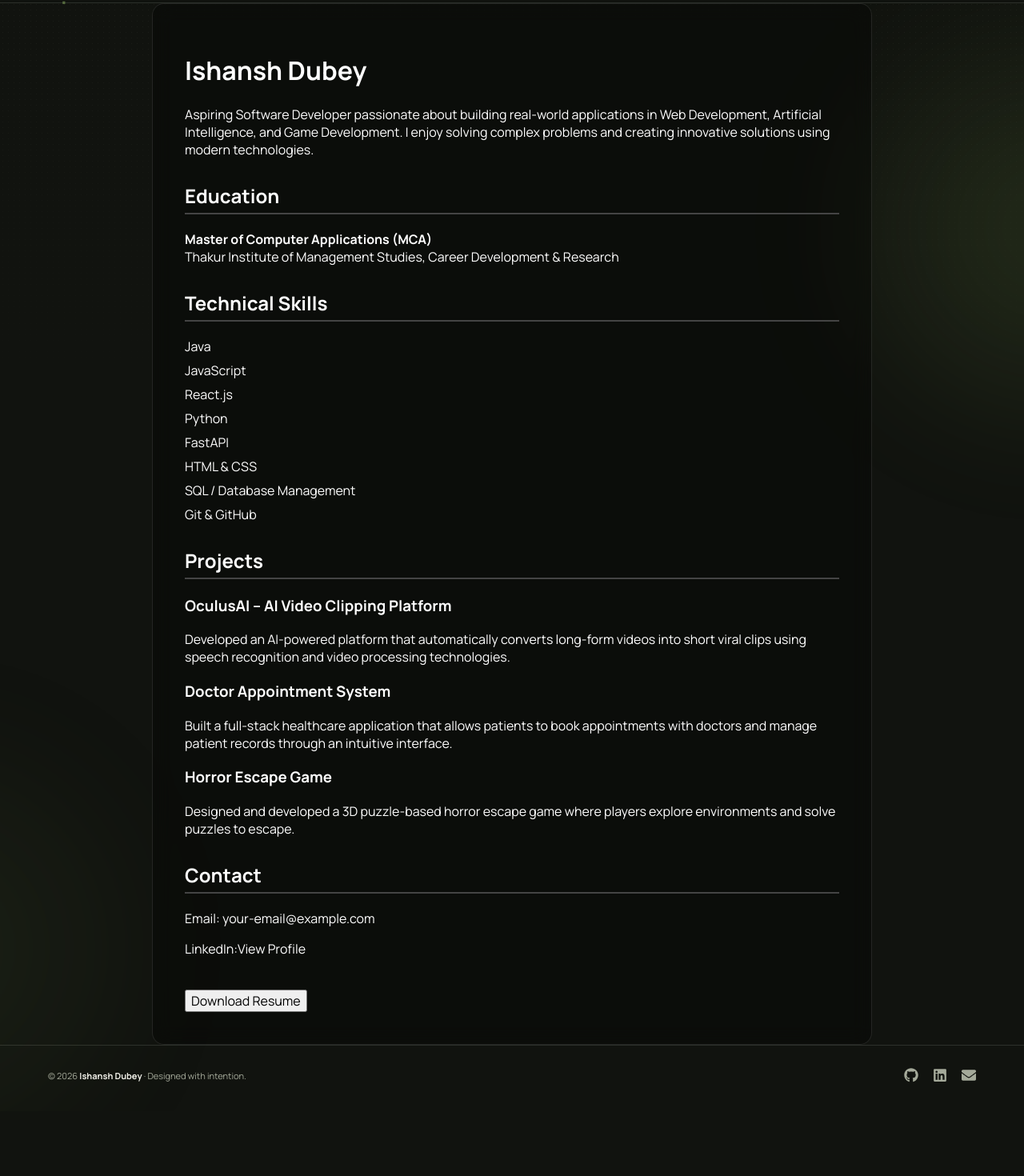
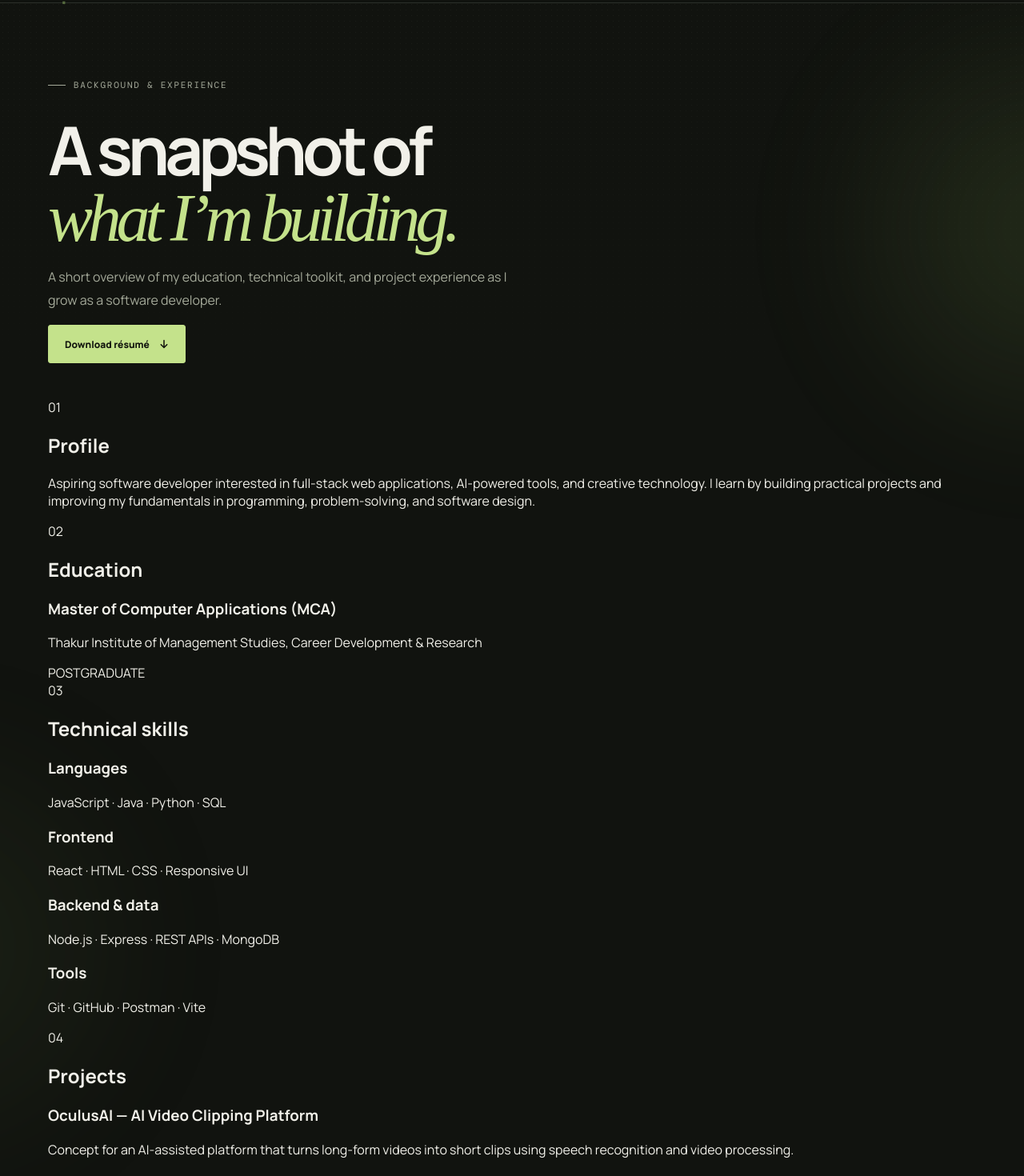
Before and after one commit to ishanshdubey-builds/Portfolio, a React (Vite) app in the folder Frontend/vite-project/: page /resume in a window 1280 px wide. Shown: the part 75-1545 px from the top of the page at 80% size. Before the commit the page ends 1464 px from the top, so only its background shows below. Built offline with nearby package versions, Linux system fonts and the light colour scheme; a web font is replaced by a local one.

Commit message:
Refresh resume page layout and organize skills by category

```diff
--- a/Frontend/vite-project/src/Pages/Resume.jsx
+++ b/Frontend/vite-project/src/Pages/Resume.jsx
@@ -1,111 +1,65 @@
-import React from "react";
+import { Link } from "react-router-dom";
+import { FaArrowDown, FaArrowUpRightFromSquare } from "react-icons/fa6";
 import "./Resume.css";
 
+const skillGroups = [
+  { title: "Languages", items: "JavaScript · Java · Python · SQL" },
+  { title: "Frontend", items: "React · HTML · CSS · Responsive UI" },
+  { title: "Backend & data", items: "Node.js · Express · REST APIs · MongoDB" },
+  { title: "Tools", items: "Git · GitHub · Postman · Vite" },
+];
+
 function Resume() {
+  return (
+    <section className="container resume-page">
+      <div className="page-intro resume-intro">
+        <p className="eyebrow">Background & experience</p>
+        <h1>A snapshot of<br /><span className="serif-accent">what I’m building.</span></h1>
+        <p>A short overview of my education, technical toolkit, and project experience as I grow as a software developer.</p>
+        <a className="button" href="/resume.pdf" download>Download résumé <FaArrowDown /></a>
+      </div>
 
-  return (
-
-    <div className="resume-container">
-
-      <h1>Ishansh Dubey</h1>
-
-      <p>
-        Aspiring Software Developer passionate about building real-world
-        applications in Web Development, Artificial Intelligence, and Game
-        Development. I enjoy solving complex problems and creating innovative
-        solutions using modern technologies.
-      </p>
-
-      {/* Education */}
-      <section className="resume-section">
-
-        <h2>Education</h2>
-
-        <p>
-          <strong>Master of Computer Applications (MCA)</strong><br/>
-          Thakur Institute of Management Studies, Career Development & Research
-        </p>
-
+      <div className="resume-content">
+        <section className="resume-block">
+          <div className="resume-block-label"><span>01</span><h2>Profile</h2></div>
+          <div className="resume-block-body">
+            <p className="resume-summary">Aspiring software developer interested in full-stack web applications, AI-powered tools, and creative technology. I learn by building practical projects and improving my fundamentals in programming, problem-solving, and software design.</p>
+          </div>
         </section>
 
-      {/* Skills */}
-      <section className="resume-section">
-
-        <h2>Technical Skills</h2>
-
-        <ul>
-          <li>Java</li>
-          <li>JavaScript</li>
-          <li>React.js</li>
-          <li>Python</li>
-          <li>FastAPI</li>
-          <li>HTML & CSS</li>
-          <li>SQL / Database Management</li>
-          <li>Git & GitHub</li>
-        </ul>
-
+        <section className="resume-block">
+          <div className="resume-block-label"><span>02</span><h2>Education</h2></div>
+          <div className="resume-block-body">
+            <div className="resume-entry">
+              <div><h3>Master of Computer Applications (MCA)</h3><p>Thakur Institute of Management Studies, Career Development & Research</p></div>
+              <span className="resume-date">POSTGRADUATE</span>
+            </div>
+          </div>
         </section>
 
-      {/* Projects */}
-      <section className="resume-section">
-
-        <h2>Projects</h2>
-
-        <h3>OculusAI – AI Video Clipping Platform</h3>
-        <p>
-          Developed an AI-powered platform that automatically converts
-          long-form videos into short viral clips using speech recognition
-          and video processing technologies.
-        </p>
-
-        <h3>Doctor Appointment System</h3>
-        <p>
-          Built a full-stack healthcare application that allows patients to
-          book appointments with doctors and manage patient records through
-          an intuitive interface.
-        </p>
-
-        <h3>Horror Escape Game</h3>
-        <p>
-          Designed and developed a 3D puzzle-based horror escape game where
-          players explore environments and solve puzzles to escape.
-        </p>
-
+        <section className="resume-block">
+          <div className="resume-block-label"><span>03</span><h2>Technical skills</h2></div>
+          <div className="resume-block-body resume-skills">
+            {skillGroups.map((group) => <div className="resume-skill-row" key={group.title}><h3>{group.title}</h3><p>{group.items}</p></div>)}
+          </div>
         </section>
 
-      {/* Contact */}
-      <section className="resume-section">
-
-        <h2>Contact</h2>
-
-        <p>Email: your-email@example.com</p>
-
-        <p>
-          LinkedIn:
-          <a
-            href="https://www.linkedin.com/in/ishansh-dubey-877b3438b"
-            target="_blank"
-            rel="noreferrer"
-          >
-            View Profile
-          </a>
-        </p>
-
+        <section className="resume-block">
+          <div className="resume-block-label"><span>04</span><h2>Projects</h2></div>
+          <div className="resume-block-body resume-projects">
+            <article><h3>OculusAI — AI Video Clipping Platform</h3><p>Concept for an AI-assisted platform that turns long-form videos into short clips using speech recognition and video processing.</p></article>
+            <article><h3>Doctor Appointment System</h3><p>A healthcare application concept for booking appointments, browsing doctors, and managing patient information.</p></article>
+            <article><h3>Horror Escape Game</h3><p>A puzzle-focused horror game concept built around exploration, interactive objects, and escape challenges.</p></article>
+          </div>
         </section>
-
-      {/* Download Resume */}
-      <div className="resume-download">
-
-        <a href="/resume.pdf" download>
-          <button>Download Resume</button>
-        </a>
-
       </div>
 
+      <div className="resume-endnote">
+        <p>Want to see what I’m working on now?</p>
+        <Link className="text-link" to="/projects">Explore selected projects <span>↗</span></Link>
       </div>
-
+    </section>
   );
-
 }
 
 export default Resume;
```
Lines whose indentation alone changed are shown as unchanged.
